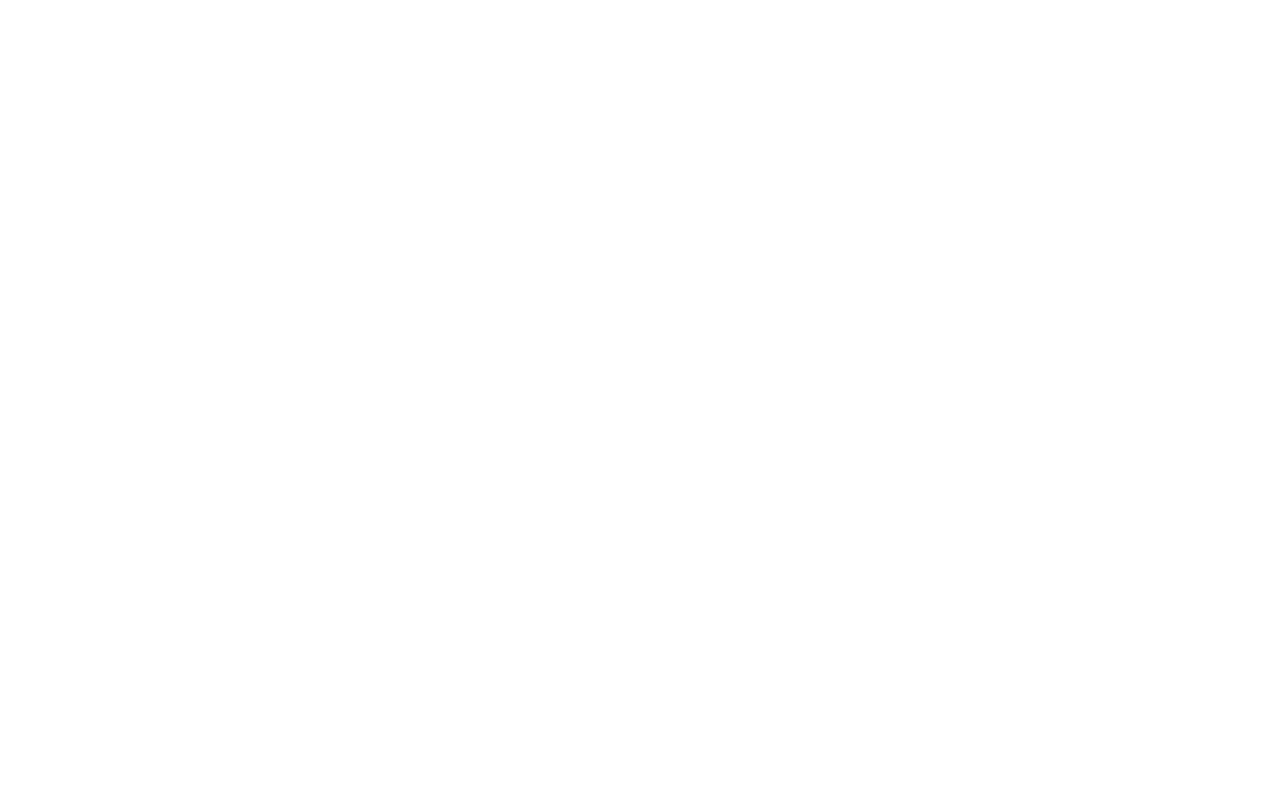
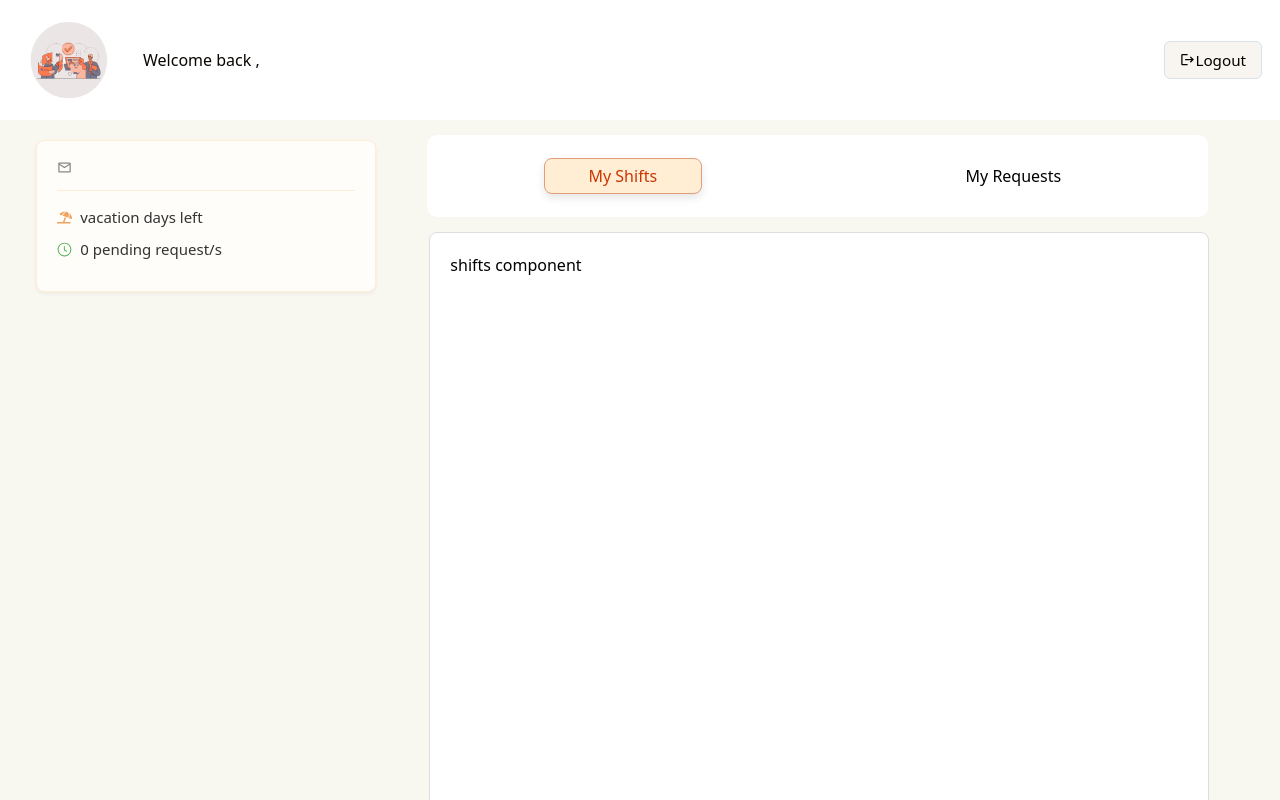
Before and after one commit to wareefAlolayan/wassel-frontend, a React (Vite) app: page /employee/1 in a window 1280 px wide. Before the commit this address had no page. Shown: the top 800 px of the page. Built offline with nearby package versions, Linux system fonts and the light colour scheme; no server answers.

Commit message:
create EmployeeHome component added the top bar emplyee card and nav tabs with styling the page

```diff
--- a/src/App.jsx
+++ b/src/App.jsx
@@ -6,6 +6,7 @@
 import Home from './components/Home'
 import EmployeeList from './components/Manager/Employees/EmployeeList'
 import ManagerHome from './components/Manager/ManagerHome'
+import EmployeeHome from './components/Employee/EmployeeHome'
 
 function App() {
   return (
@@ -14,9 +15,8 @@
       <Routes>
         <Route path='/' element={<Home/>}/>
 
+        <Route path='/employee/:employeeId' element={<EmployeeHome />} />
         <Route path='/manager/:managerId' element={<ManagerHome />} />
-        <Route path='/manager/teams' element={<TeamsList />} />
-        <Route path='/manager/teams/:teamId/edit' element={<TeamsForm/>}/>
         <Route path='/manager/employees' element={<EmployeeList/>}/>
       </Routes>
     </Router>
--- /dev/null
+++ b/src/components/Employee/EmployeeHome.css
@@ -0,0 +1,212 @@
+#root{
+    width: 100%;
+}
+.employee-home {
+  display: flex;
+  flex-direction: column;
+  height: 300vh;
+  width: 100;
+  justify-content: top;
+  align-items: center;
+}
+
+.top-bar{
+  display: flex;
+  flex-direction: row;
+  justify-content: space-between;
+  align-items: center;
+  width: 100%;
+  height: 15vh;
+  background-color: rgb(255, 255, 255);
+}
+
+.bar-left {
+  display: flex;
+  flex-direction: row;
+  justify-content: center;
+  align-items: center;
+  text-align: left;
+  padding-left: 28px;
+}
+
+.bar-welcome{
+  display: flex;
+  flex-direction: column;
+  justify-content: center;
+  color: #0a0402;
+  margin-left: 15px;
+}
+.bar-welcome p{
+    margin: 0;
+    padding: 0;
+}
+.bar-welcome #employee-name{
+  color :#5f5c5c;
+}
+
+.logo {
+  height: 10vh;
+  margin-right: 20px;
+}
+
+.logout-btn {
+background-color: #f8f5f0;
+  border: 1px solid #d9e2ec;
+  border-radius: 6px;
+  color: #000000;
+  cursor: pointer;
+  font-weight: 500;
+  padding: 8px 15px;
+  display: flex;
+  align-items: center;
+  justify-content: center;
+  font-size: 0.95rem;
+  margin-right: 18px;
+}
+
+.logout-btn:hover{
+  background-color: #fff4e3;
+  border-color: #fad2a4;
+  color:#CA3500;
+}
+
+.logout-btn .logout-icon {
+  width: 18px;
+  height: 18px;
+  margin-right: 8px;
+  color: #000000;
+}
+.e-home-body{
+    background-color: #F8F7F0;
+    width: 100%;
+    height: 300vh;
+    display: flex;
+    flex-direction: row;
+    justify-items:end;
+}
+
+.left{
+    width: 30%;
+    color: #000000;
+    display: flex;
+    flex-direction: column;
+    justify-content:start;
+    align-items: center;
+    margin: 15px ;
+    padding: 5px;
+    text-align: center;
+}
+.right{
+    width: 70%;
+    display: flex;
+    flex-direction: column;
+    justify-content: center;
+}
+.e-home-body .right .e-nav-bar{
+    background-color: #ffffff;
+    width: 90%;
+    height: 3.4%;
+    border-radius: 10px;
+    color: #000000;
+    margin: 15px ;
+    display: flex;
+    flex-direction: row;
+    justify-content: space-around;
+    align-items: center;
+}
+
+
+.e-tab {
+  width: 20%;
+  background-color: #ffffff;
+  border-radius: 8px;
+  cursor: pointer;
+  font-size: 1rem;
+  text-align: center;
+  padding : 5px 0;
+}
+
+.e-tab:hover {
+  background-color: #f3f3f3;
+}
+
+.e-active {
+  width: 20%;
+  background-color: #FFEDD4; /* Active tab color */
+  color: #CA3500;
+  box-shadow: 0 4px 8px rgba(0, 0, 0, 0.1);
+  border-radius: 8px;
+  cursor: pointer;
+  font-size: 1rem;
+  text-align: center;
+  padding : 5px 0;
+  border: 1px solid #e29e79;
+}
+.e-home-body .body  {
+  padding: 20px;
+  border: 1px solid #ddd;
+  border-radius: 8px;
+  flex-grow: 1;
+  background-color: #fff;
+  width: 85%;
+  color: black;
+  margin-left: 2%;
+}
+
+
+.employee-card {
+    background-color:#fffdfa;
+    border-radius: 8px;
+    padding: 20px;
+    padding-top: 0;
+    box-shadow: 0 2px 4px rgba(0, 0, 0, 0.05);
+    max-width: 400px;
+    border: 1px solid#FFEDD4;
+    width: 80%;
+}
+
+.personal-info h1 {
+    font-size: 28px;
+    font-weight: 600;
+    color: #464444;
+    margin-bottom: 4px;
+}
+
+.personal-info h2 {
+    font-size: 18px;
+    font-weight: 400;
+    color: #555;
+    margin: 0 0 15px 0;
+}
+.contact-info p {
+    font-size: 15px;
+    color: #333;
+    display: flex;
+    align-items: center;
+}
+
+.contact-info p svg {
+    margin-right: 8px;
+    color: #888;
+}
+.divider {
+    border: 0;
+    border-top: 1px solid #FFEDD4;
+    margin: 15px 0;
+}
+.status-info p {
+    font-size: 15px;
+    color: #333;
+    margin: 10px 0;
+    display: flex;
+    align-items: center;
+}
+.status-info .vacation svg {
+    color: #f0a35e;
+    margin-right: 8px;
+}
+
+.status-info .pending svg {
+    color: #4caf50;
+    margin-right: 8px;
+}
--- /dev/null
+++ b/src/components/Employee/EmployeeHome.jsx
@@ -0,0 +1,112 @@
+import { useState, useEffect } from 'react'
+import axios from 'axios'
+import { useParams } from 'react-router'
+import './EmployeeHome.css'
+import { MdLogout, MdOutlineMail } from "react-icons/md" //react-icons website
+import { GoClock } from "react-icons/go"
+import { FaUmbrellaBeach } from "react-icons/fa";
+
+function EmployeeHome() {
+    const { employeeId } = useParams()
+    const [employee, setEmployee] = useState({})
+    const [errors, setErrors] = useState(null)
+    const [activeTab, setActiveTab] = useState('myShifts')
+    const [requests, setRequests] = useState([])
+    const [pendingRequests, setPendingRequests] = useState(0)
+
+    async function getEmployee() {
+        try {
+            const response = await axios.get(`http://127.0.0.1:8000/api/employees/${employeeId}`)
+            setEmployee(response.data)
+        } catch (error) {
+            console.log(error)
+            setErrors(error.response.data.error)
+        }
+    }
+    async function getVacationRequests() {
+        try {
+            const response = await axios.get(`http://127.0.0.1:8000/api/vrequests/`)
+            setRequests(response.data)
+            const employeeRequests = response.data.filter(request =>
+                request.employee === Number(employeeId)
+            )
+            const pending = employeeRequests.filter(request => request.status === 'P')
+            setPendingRequests(pending.length)
+        } catch (error) {
+            console.log(error)
+            setErrors(error.response.data.error)
+        }
+    }
+
+    useEffect(() => {
+        getEmployee()
+        getVacationRequests()
+    }, [])
+
+    function handleTabClick(tab) {
+        setActiveTab(tab)
+    }
+
+    if (errors) {
+        return <h3>{errors}</h3>
+    }
+    return (
+        <div className='Employee-home'>
+            <div className='top-bar'>
+                <div className='bar-left'>
+                    <img src='/src/components/assets/wassel_logo.png' alt='Wassel Logo' className='logo' />
+                    <div className='bar-welcome'>
+                        <p>Welcome back ,</p>
+                        <p id='Employee-name'>{employee.name}</p>
+                    </div>
+
+                </div>
+                <button className='logout-btn'><MdLogout />Logout</button>
+            </div>
+            <div className='e-home-body'>
+
+                <div className='left' >
+                    <div className='employee-card'>
+                        <div className='personal-info'>
+                            <h1>{employee.name}</h1>
+                            <h2>{employee.team?.name}</h2>
+                        </div>
+                        <div className='contact-info'>
+                        <p><MdOutlineMail /> {employee.email} </p>
+                        </div>
+                        <hr className='divider'/>
+                        <div className='status-info'>
+                        <p className='vacation'><FaUmbrellaBeach /> {employee.vaction_days_left} vacation days left </p>
+                        <p className='pending'> <GoClock /> {pendingRequests} pending request/s </p>
+                        </div>
+                    </div>
+
+                </div>
+
+                <div className='right' >
+                    <div className='e-nav-bar'>
+                        <div className={activeTab === 'myShifts' ? 'e-active' : 'e-tab'} onClick={() => handleTabClick('myShifts')}>
+                            My Shifts
+                        </div>
+                        <div className={activeTab === 'requests' ? 'e-active' : 'e-tab'} onClick={() => handleTabClick('requests')}>
+                            My Requests
+                        </div>
+
+                    </div>
+
+                    <div className='body'>
+                        {activeTab === 'myShifts' && <div> shifts component </div>}
+                        {activeTab === 'requests' && <div> request component </div>}
+                    </div>
+                </div>
+
+
+            </div>
+
+
+
+        </div>
+    )
+}
+
+export default EmployeeHome
```
